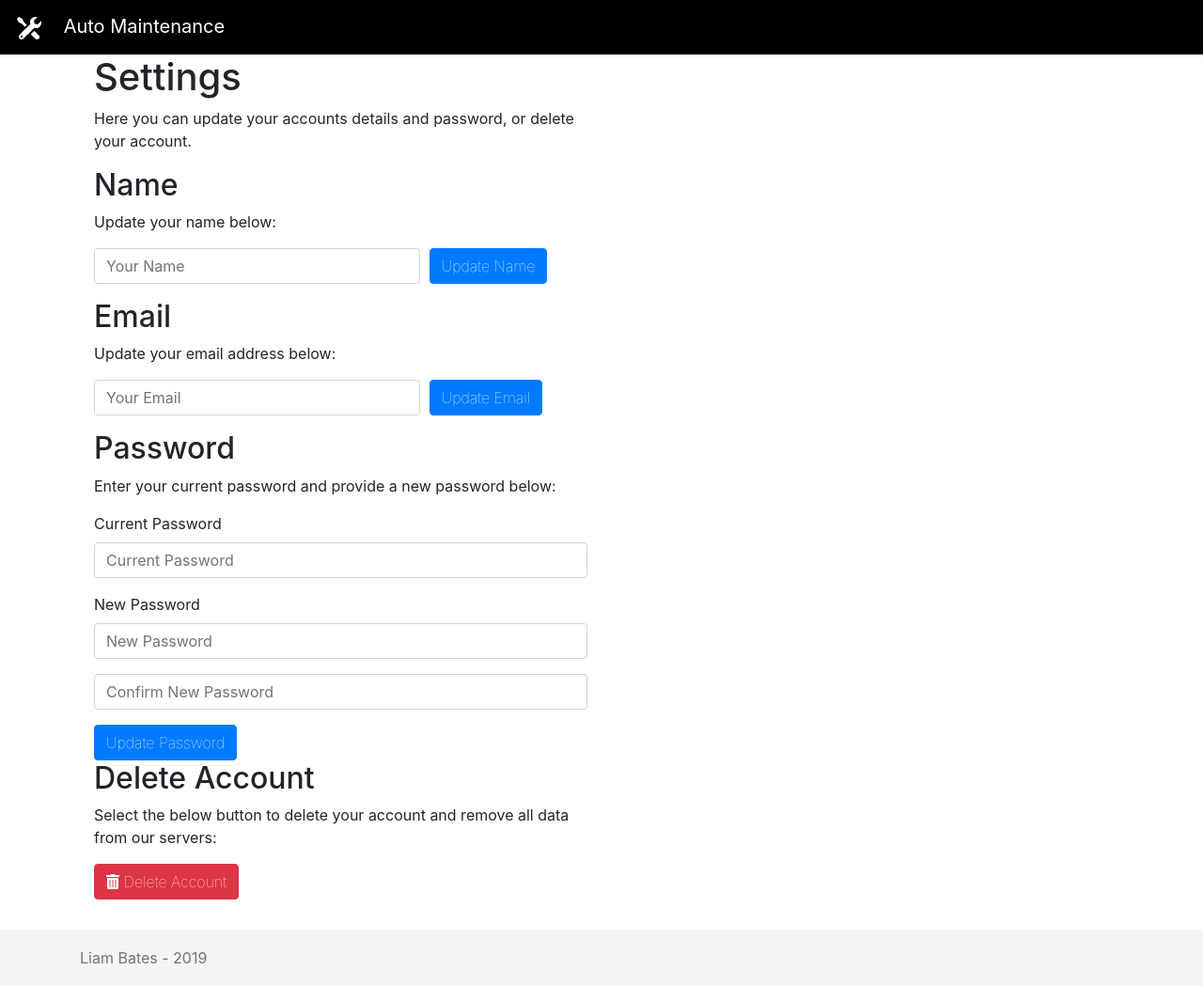
After one commit to liam-bates/auto_maint, a Flask app: template auto_maint/templates/settings.html in a window 1280 px wide. The commit adds this page. Shown: the whole page at 94% size. Run offline with Flask 2, Linux system fonts and the light colour scheme; the template is opened without the code that fills it: values that come from a table or form of the project are taken from there, others are empty; some libraries are stand-ins or nearby versions.

Commit message:
Working settings page and login fix

```diff
--- a/auto_maint/forms.py
+++ b/auto_maint/forms.py
@@ -27,11 +27,7 @@ def user_authenticate(form, field):
     user = User.query.filter(User.email == field.data).first()
 
     # Check if user exists
-    if user:
-        # Check if account blocked
-        if user.blocked:
-            raise ValidationError('Account Blocked.')
-    else:
+    if not user:
         raise ValidationError('Unknown Email provided.')
 
 
@@ -40,11 +36,17 @@ def pw_authenticate(form, field):
     user = User.query.filter(User.email == form.email.data).first()
     # Check if User known
     if user:
-        # Check if password correct
-        if not check_password_hash(user.password_hash, field.data):
+        # Check if blocked
+        if user.blocked:
+            user.failed_login()
+            raise ValidationError()
+
+        # Check if correct password
+        elif not check_password_hash(user.password_hash, field.data):
             # Record a failed login
             user.failed_login()
             raise ValidationError('Incorrect password provided.')
+
         # Record a succesful login
         else:
             user.successful_login()
@@ -247,3 +249,38 @@ class NewLogForm(FlaskForm):
     log_notes = TextAreaField(
         'Notes', [Optional(), Length(max=256)], description="Notes")
     submit_log = SubmitField('Add Log')
+
+
+class UpdateName(FlaskForm):
+    name = StringField(
+        'Name',
+        validators=[DataRequired(), Length(2, 64)],
+        description='Your Name')
+    submit_name = SubmitField('Update Name')
+
+
+class UpdateEmail(FlaskForm):
+    email = StringField(
+        'Email',
+        validators=[DataRequired(),
+                    Email(),
+                    Length(5, 256), available],
+        description='Your Email')
+    submit_email = SubmitField('Update Email')
+
+
+class UpdatePassword(FlaskForm):
+    email = HiddenField()
+    current_password = PasswordField(
+        'Current Password', [DataRequired(), pw_authenticate], description='Current Password')
+    password = PasswordField(
+        'New Password',
+        validators=[
+            DataRequired(),
+            Length(6, 64),
+            EqualTo('confirm', 'New password and confirmation do not match.')
+        ],
+        description='New Password')
+    confirm = PasswordField(
+        validators=[DataRequired()], description='Confirm New Password')
+    submit_password = SubmitField('Update Password')
--- a/auto_maint/templates/layout.html
+++ b/auto_maint/templates/layout.html
@@ -48,7 +48,7 @@
             {% if session.user_id %}
             <ul class="navbar-nav mr-auto">
                 <li class="nav-item">
-                    <a class="nav-link" href="/home"><i class="fas fa-home"></i> Home</a>
+                    <a class="nav-link" href="{{ url_for('home') }}"><i class="fas fa-home"></i> Home</a>
                 </li>
                 <li class="nav-item dropdown">
                     <a class="nav-link dropdown-toggle" href="/home" id="navbarDropdown" role="button"
@@ -57,7 +57,7 @@
                     </a>
                     <div class="dropdown-menu" aria-labelledby="navbarDropdown">
                         {% for vehicle in user.vehicles %}
-                        <a class="dropdown-item" href="/vehicle/{{ vehicle.vehicle_id }}">{{ vehicle.vehicle_name }}</a>
+                        <a class="dropdown-item" href="{{ url_for('vehicle', vehicle_id=vehicle.vehicle_id) }}">{{ vehicle.vehicle_name }}</a>
                         {% endfor %}
                         {% if user.vehicles %}
                         <div class="dropdown-divider"></div>
@@ -65,10 +65,13 @@
                         <a class="dropdown-item" href="/home#addvehicleModal">Add Vehicle</a>
                     </div>
                 </li>
+                <li>
+                    <a class="nav-link" href="{{ url_for('settings') }}"><i class="fas fa-cog"></i> Settings</a>
+                </li>
             </ul>
             <ul class="navbar-nav ml-auto">
                 <li class="nav-item">
-                    <a class="nav-link" href="/logout"><i class="fas fa-sign-out-alt"></i> Logout</a>
+                    <a class="nav-link" href="{{ url_for('logout') }}"><i class="fas fa-sign-out-alt"></i> Logout</a>
                 </li>
             </ul>
             {% endif %}
--- /dev/null
+++ b/auto_maint/templates/settings.html
@@ -0,0 +1,86 @@
+{% extends "layout.html" %}
+
+{% block title %}Welcome!{% endblock %}
+
+{% block main %}
+<div class="modal fade" id="DeleteModal" role="dialog">
+    <div class="modal-dialog">
+        <!-- Modal content-->
+        <div class="modal-content">
+            <div class="modal-header">
+                <h4 class="modal-title">Delete Account</h4>
+                <button type="button" class="close" data-dismiss="modal">&times;</button>
+            </div>
+            <div class="modal-body">
+                <p>Are you sure you want to delete your account?</p>
+            </div>
+            <div class="modal-footer">
+                <a class="btn btn-danger" href="TODO">Delete Account</a>
+                <button type="button" class="btn btn-primary" data-dismiss="modal">Close</button>
+            </div>
+        </div>
+    </div>
+</div>
+<div class="col-md-6">
+    <h1>Settings</h1>
+    <p>Here you can update your accounts details and password, or delete your account.</p>
+    <h2>Name</h2>
+    <p>Update your name below:</p>
+    <form method="post" id="UpdateName">
+        <div class="form-row">
+            <div class="form-group col-md-8">
+                {{ update_name.csrf_token }}
+                {% if update_name.errors %}
+                {{ update_name.name(class_='form-control is-invalid', placeholder='Your Name') }}
+                <div class="invalid-feedback">
+                    {% for error in update_name.name.errors %}
+                    {{ error }}
+                    {% endfor %}
+                </div>
+                {% else %}
+                {{ update_name.name(class="form-control", placeholder='Your Name') }}
+                {% endif %}
+            </div>
+            <div class="form-group col-md-4">
+                {{ update_name.submit_name(class="btn btn-primary") }}
+            </div>
+        </div>
+    </form>
+    <h2>Email</h2>
+    <p>Update your email address below:</p>
+    <form method="post" id="UpdateEmail">
+        <div class="form-row">
+            <div class="form-group col-md-8">
+                {{ update_email.csrf_token }}
+                {% if update_email.errors %}
+                {{ update_email.email(class_='form-control is-invalid', placeholder='Your Email') }}
+                <div class="invalid-feedback">
+                    {% for error in update_email.email.errors %}
+                    {{ error }}
+                    {% endfor %}
+                </div>
+                {% else %}
+                {{ update_email.email(class="form-control", placeholder='Your Email') }}
+                {% endif %}
+            </div>
+            <div class="form-group col-md-4">
+                {{ update_email.submit_email(class="btn btn-primary") }}
+            </div>
+        </div>
+    </form>
+    <h2>Password</h2>
+    <p>Enter your current password and provide a new password below:</p>
+    <form method="post" id="UpdatePassword">
+        {% from "_formbuilder.html" import render_field %}
+        {{ update_password.csrf_token }}
+        {{ render_field(update_password.current_password) }}
+        {{ render_field(update_password.password) }}
+        {{ render_field(update_password.confirm, False) }}
+        {{ update_password.submit_password(class="btn btn-primary") }}
+    </form>
+    <h2>Delete Account</h2>
+    <p>Select the below button to delete your account and remove all data from our servers:</p>
+    <button class="btn btn-danger" data-toggle="modal" data-target="#DeleteModal"><i class="fas fa-trash-alt"></i>
+        Delete Account</a></button>
+</div>
+{% endblock %}
```
Also changed, not shown: auto_maint/views.py (+62 -4 lines).
